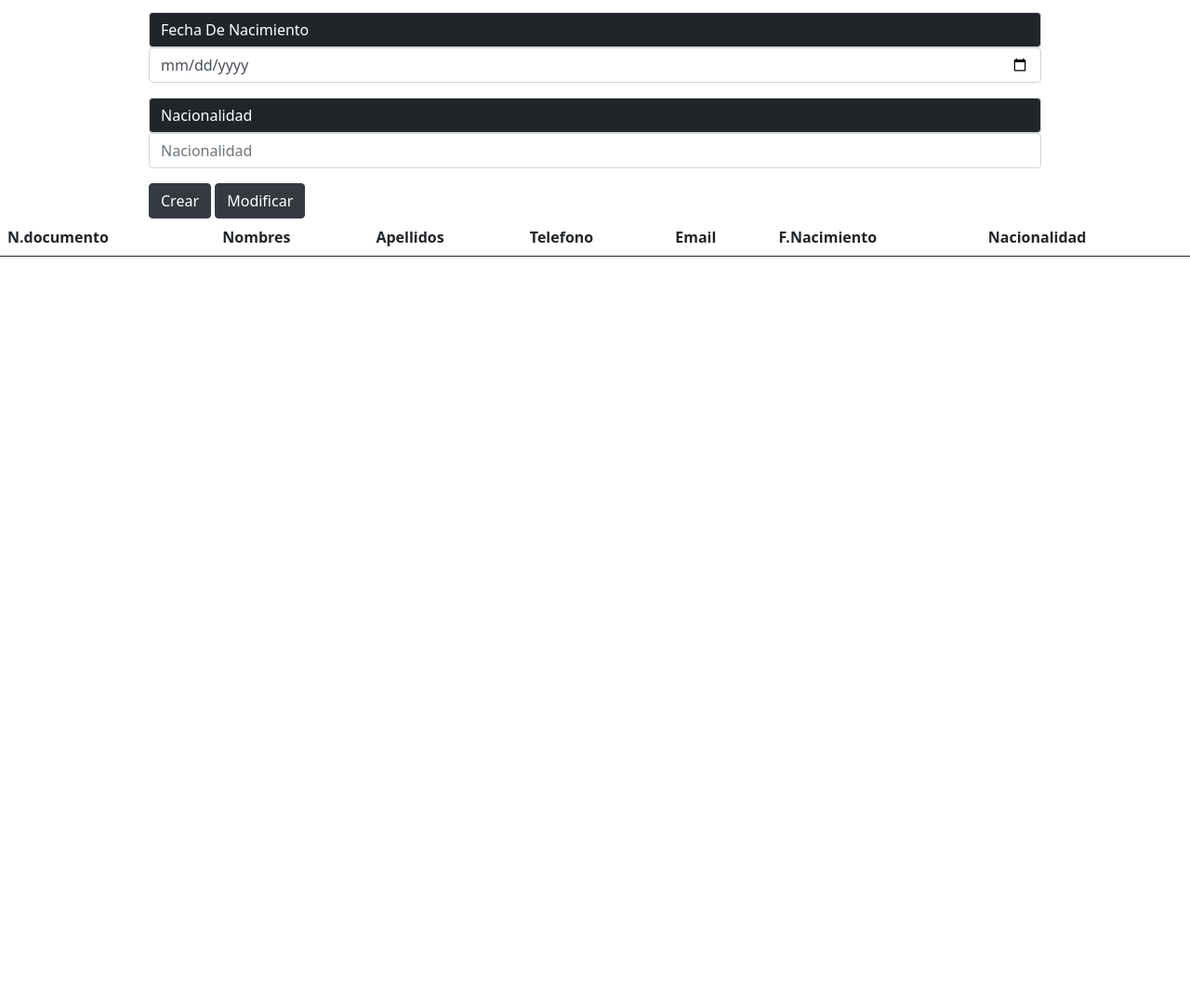
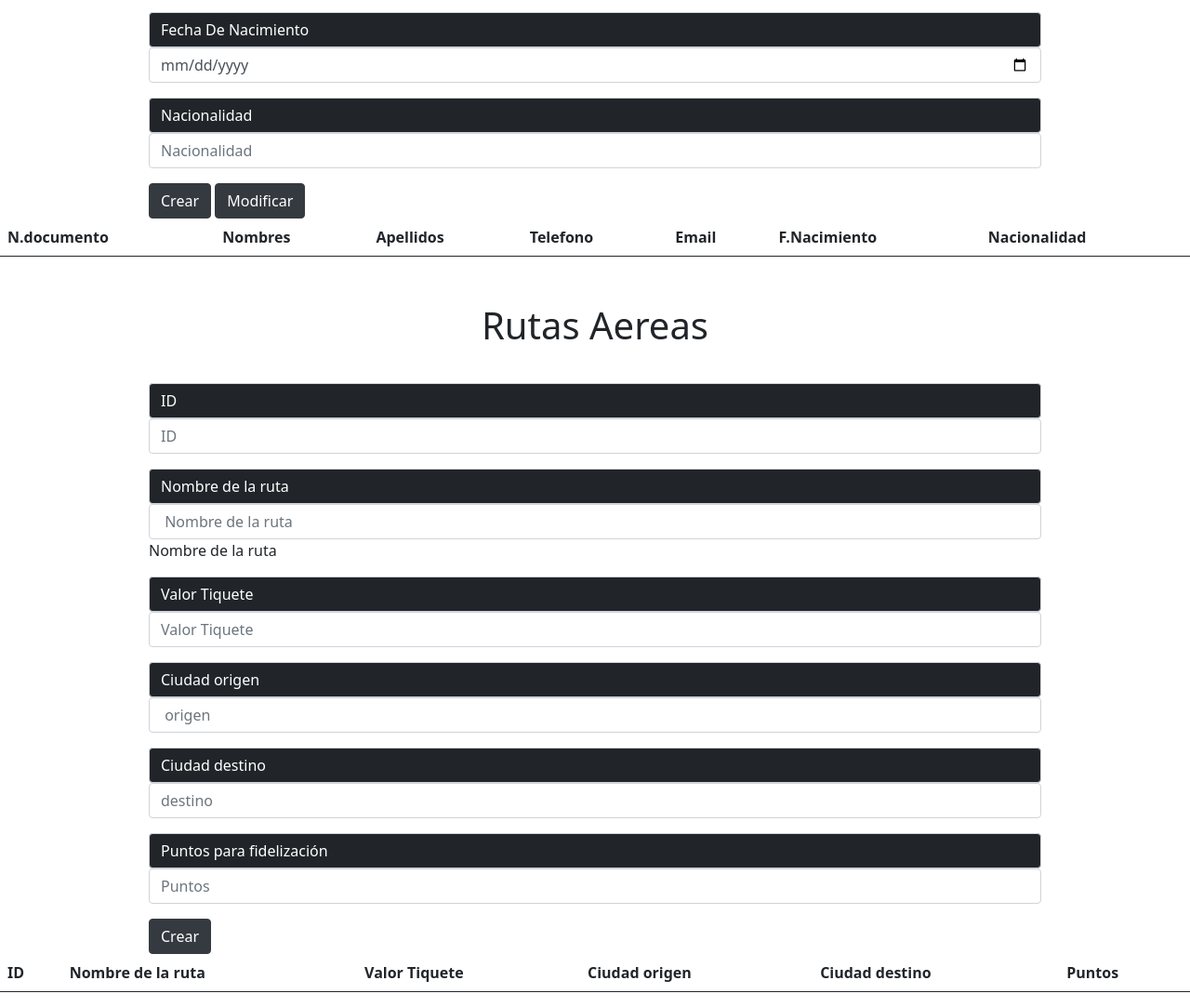
Before and after one commit to rosver96/JAVASCRIPT1, a plain HTML site: page JAVASCRIPT/CAMPUS TRAVEL/aerolinea.html in a window 1280 px wide. Shown: the part 583-1666 px from the top of the page at 93% size. Before the commit the page ends 875 px from the top, so only its background shows below. Drawn offline with nearby package versions, Linux system fonts and the light colour scheme.

Commit message:
Update aerolinea.html

```diff
--- a/JAVASCRIPT/CAMPUS TRAVEL/aerolinea.html
+++ b/JAVASCRIPT/CAMPUS TRAVEL/aerolinea.html
@@ -64,6 +64,56 @@
     </tbody>
 </table>
 
+  <!-- ********************** rutas aereas  ******************************** -->
+
+<h1 id="tituloG"> Rutas Aereas </h1>
+
+<div class="formulario">
+<form id="formulario"class="w-75">
+    <div class="mb-3">
+      <label for="N. documento" class="input-group-text" style="background-color: #212529; color: #fff;" >ID</label>
+      <input type="number" class="form-control" id="ID" placeholder="ID">
+    </div>
+    <div class="mb-3">
+        <label for="N. documento"class="input-group-text" style="background-color: #212529; color: #fff;">Nombre de la ruta</label>
+        <input type="text" class="form-control" id="Nombre de la ruta" placeholder=" Nombre de la ruta">Nombre de la ruta
+    </div>
+    <div class="mb-3">
+        <label for="N. documento"class="input-group-text" style="background-color: #212529; color: #fff;">Valor Tiquete</label>
+        <input type="text" class="form-control" id="Valor Tiquete" placeholder="Valor Tiquete">
+    </div>
+    <div class="mb-3">
+        <label for="telefono"class="input-group-text"style="background-color: #212529; color: #fff;">Ciudad origen</label>
+        <input type="tel" class="form-control" id="Ciudad origen" placeholder=" origen">
+    </div>
+    <div class="mb-3">
+      <label for="email"class="input-group-text"style="background-color: #212529; color: #fff;">Ciudad destino</label>
+      <input type="email" class="form-control" id="Ciudad destino" placeholder="destino">
+    </div>
+    <div class="mb-3">
+        <label for="N. documento"class="input-group-text"style="background-color: #212529; color: #fff;">Puntos para fidelización</label>
+        <input type="text" class="form-control" id="Puntos para fidelización" placeholder="Puntos">
+    </div>
+    <button type="button" class="btn btn-dark" style="color: white;" id="consultar">Crear</button>
+</form>
+</div>
+
+<table class="table">
+    <thead>
+      <tr>
+        <th >ID</th>
+        <th >Nombre de la ruta</th>
+        <th >Valor Tiquete</th>
+        <th >Ciudad origen</th>
+        <th >Ciudad destino</th>
+        <th >Puntos </th>
+      </tr>
+    </thead>
+    <tbody id="padreTabla">
+    </tbody>
+</table>
+
+
 
 
    <script src="./campusTravel..js"></script>
```
